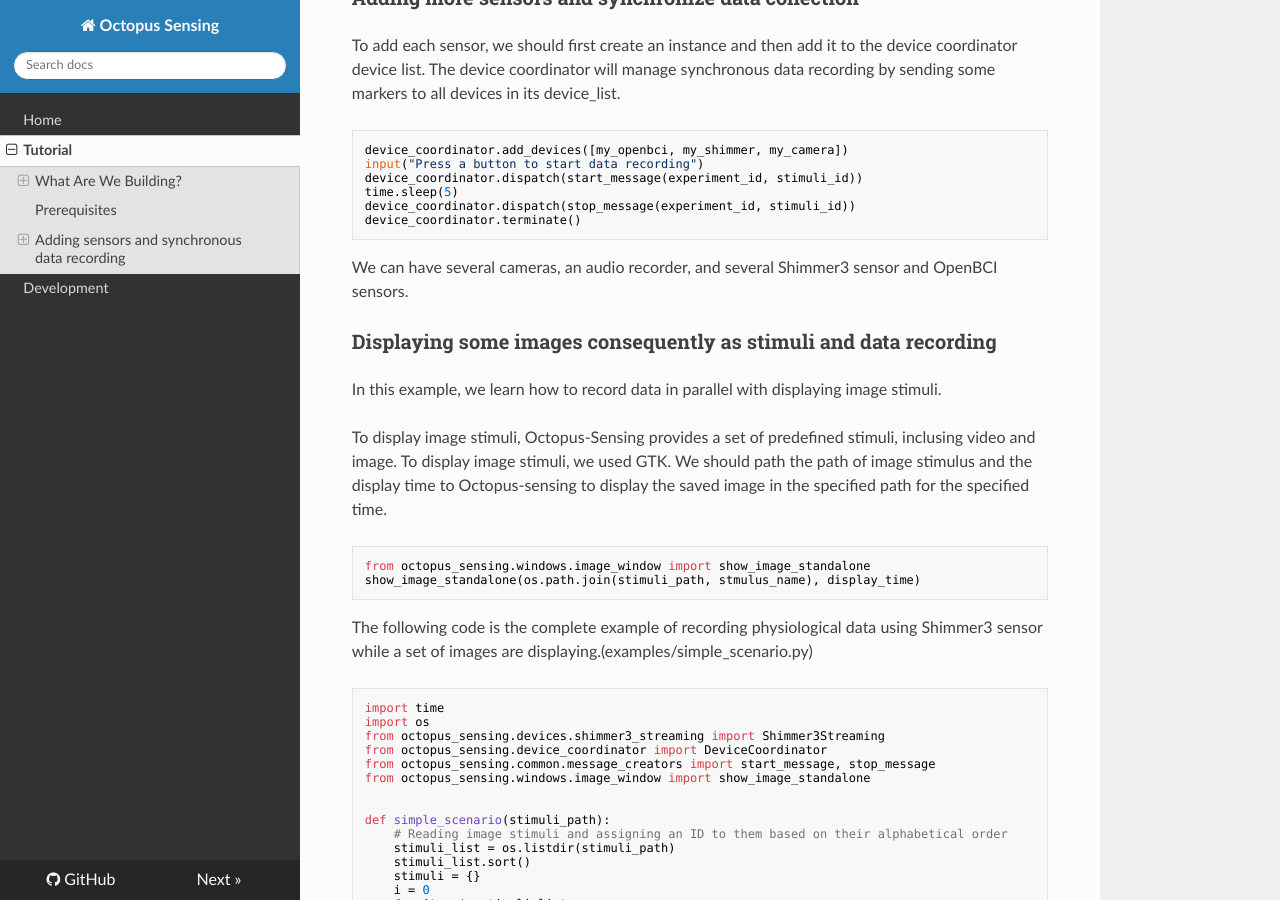
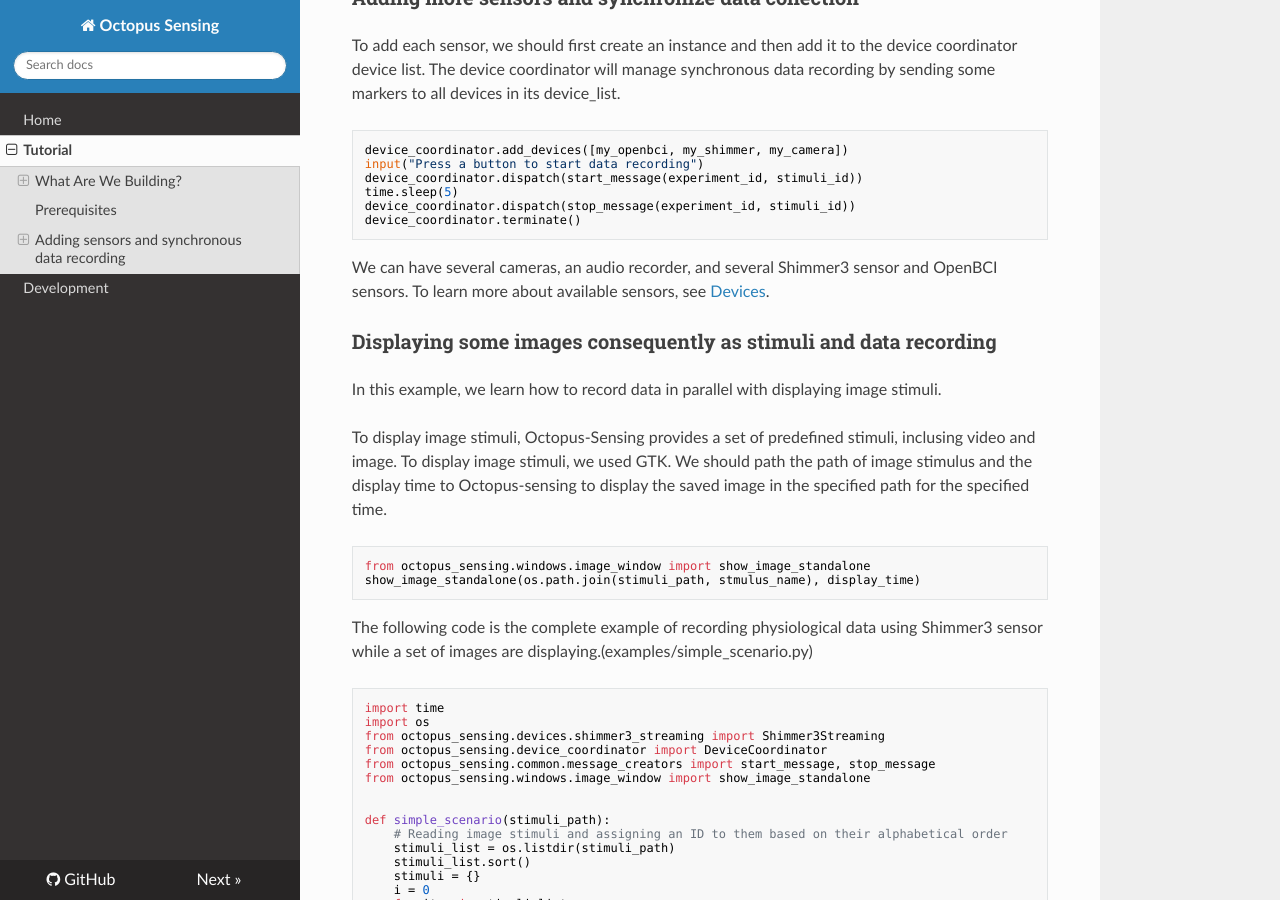
Before and after one commit to octopus-sensing/octopus-sensing, an MkDocs documentation site: the page built from docs/tutorial.md, in a window 1280 px wide and 900 px high, scrolled down 2667 px. Built offline with MkDocs 1.6.1, drawn with Linux system fonts in a browser that asks for light colours; nearby versions of some CDN libraries.

Commit message:
Refer to 'devices' page from 'tutorial'.

````diff
--- a/docs/tutorial.md
+++ b/docs/tutorial.md
@@ -104,7 +104,7 @@ device_coordinator.dispatch(stop_message(experiment_id, stimuli_id))
 device_coordinator.terminate()
 ```
 
-We can have several cameras, an audio recorder, and several Shimmer3 sensor and OpenBCI sensors.
+We can have several cameras, an audio recorder, and several Shimmer3 sensor and OpenBCI sensors. To learn more about available sensors, see [Devices](https://octopus-sensing.nastaran-saffar.me/devices).
 
 ### Displaying some images consequently as stimuli and data recording
 In this example, we learn how to record data in parallel with displaying image stimuli.
````
